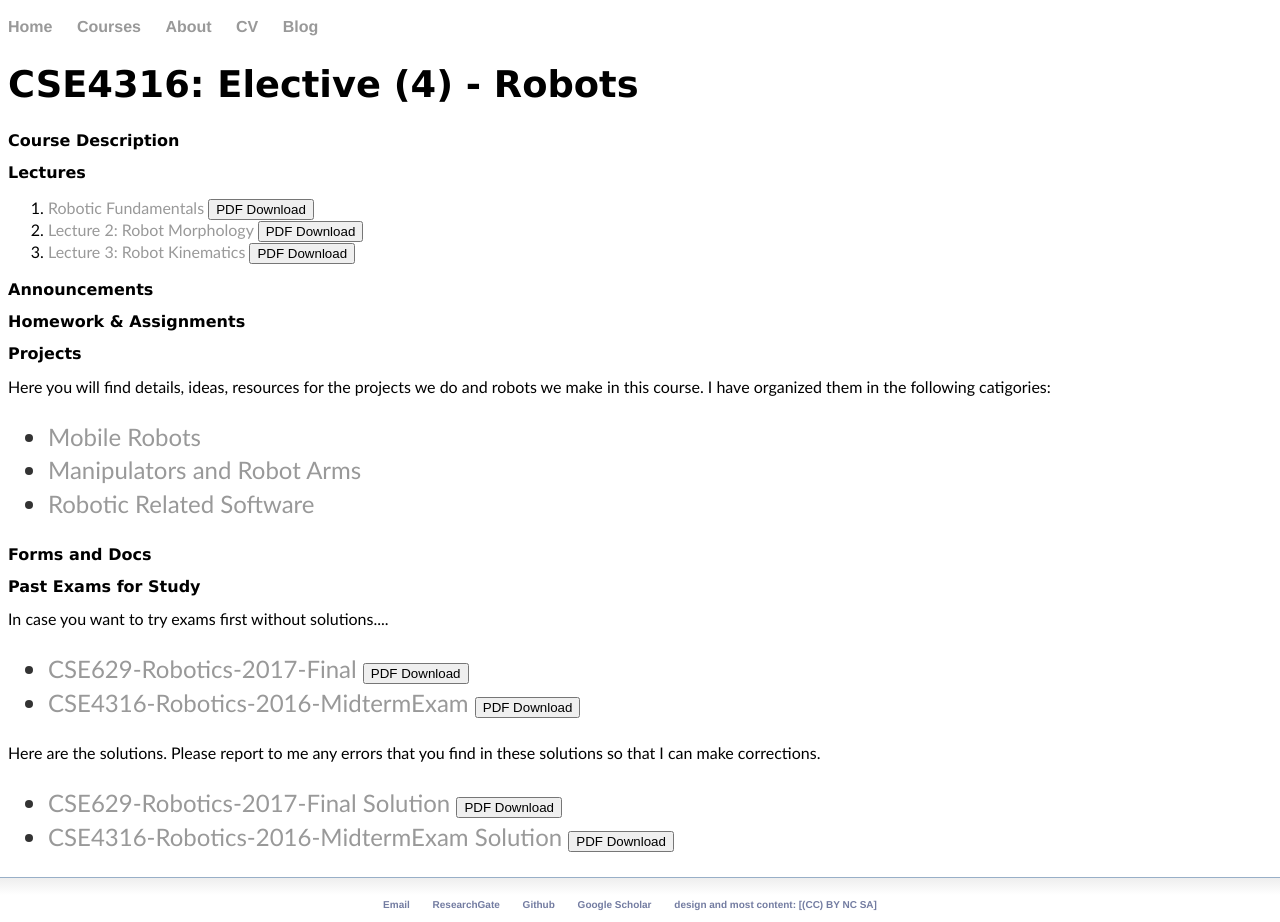
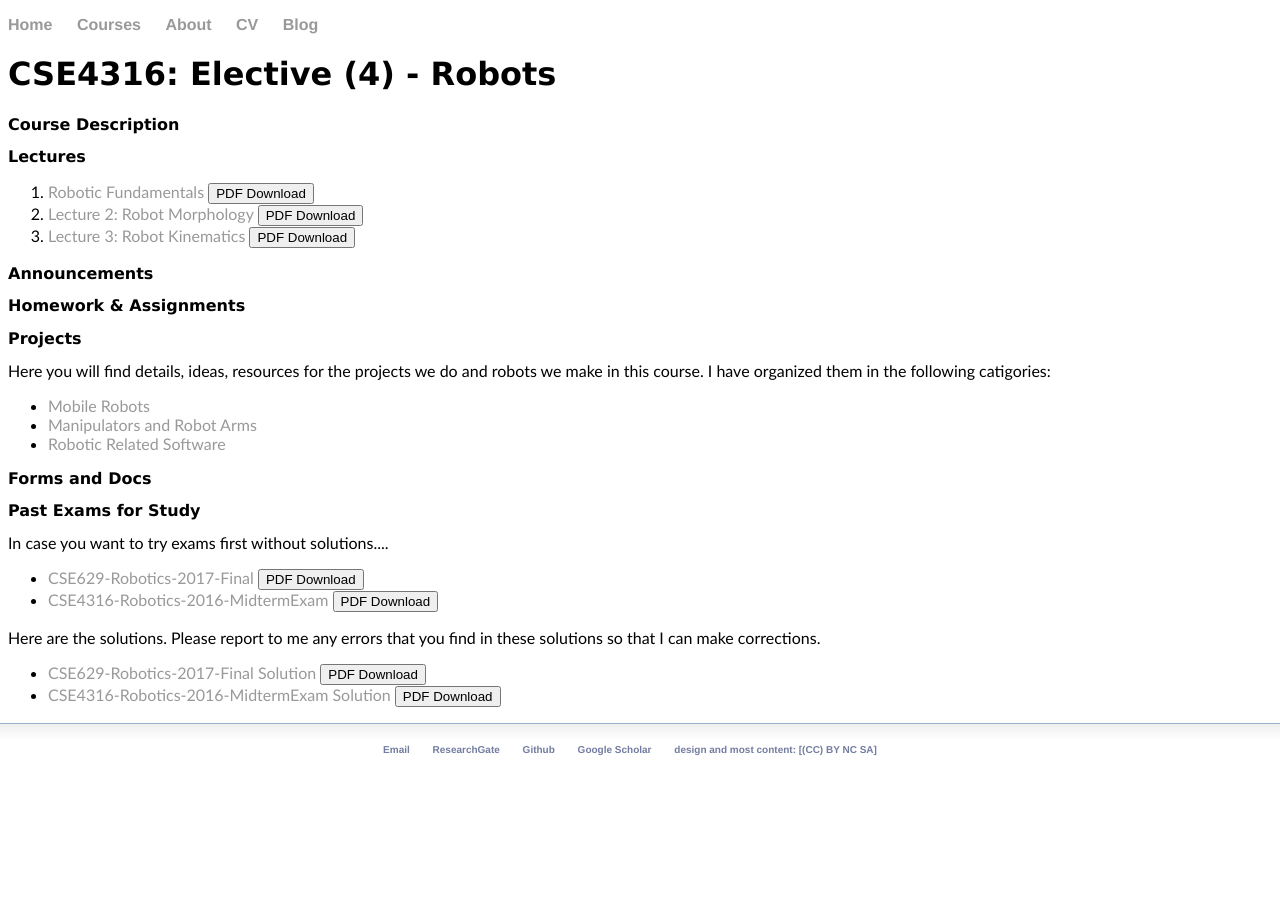
Before and after one commit to mnourgwad/mnourgwad.github.io, a Jekyll site: the page built from CSE4316/index.html, in a window 1280 px wide. Built offline with Jekyll 4.4.1, drawn with Linux system fonts in a browser that asks for light colours; a script that is not in the unit is left out; after the commit the page ends 900 px from its top, so only the background shows below that.

Commit message:
css modifications

```diff
--- a/css/main.css
+++ b/css/main.css
@@ -8,13 +8,13 @@ body {
 a { text-decoration: none; color: #999; }
 a:hover { text-decoration: underline; }
 
-p, ul { font-size: 1.5em; line-height: 1.4em; color: #333; }, ol { font-size: 1.5em; line-height: 1.4em; color: #333; }
+p { font-size: 1.5em; line-height: 1.4em; color: #333; }, ul , ol { font-size: 1em; line-height: 1em; color: #333; }
 
 h1, h2, h3, h4 {font-family: 'Lucida Sans';
     			font-weight: bold;
    			 	font-size: medium; }
 
-h1 { font-size: 2.3em;  }
+h1 { font-size: 2em;  }
 /*
 h1 { font-size: 3em;  }
 h2 { font-size: 2.7em; }
```
